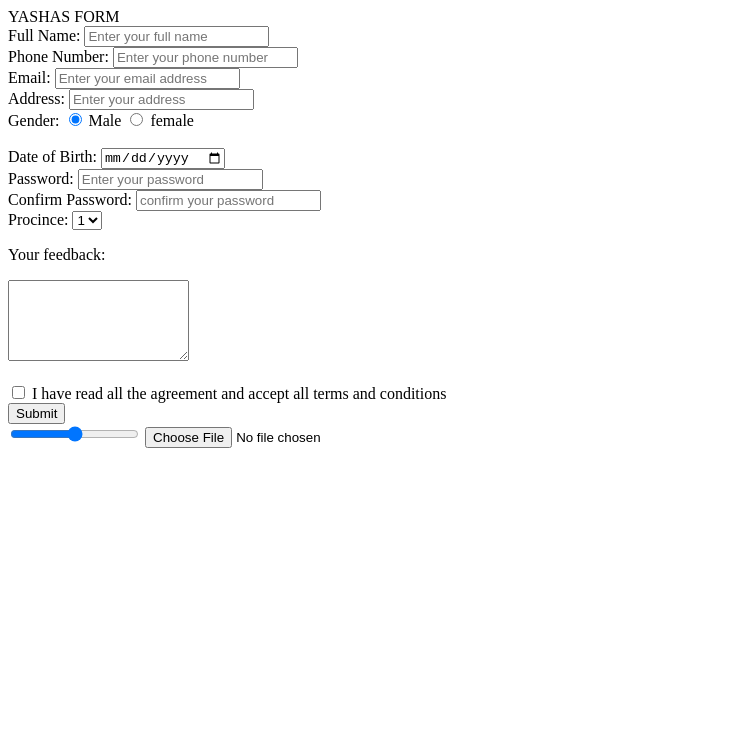
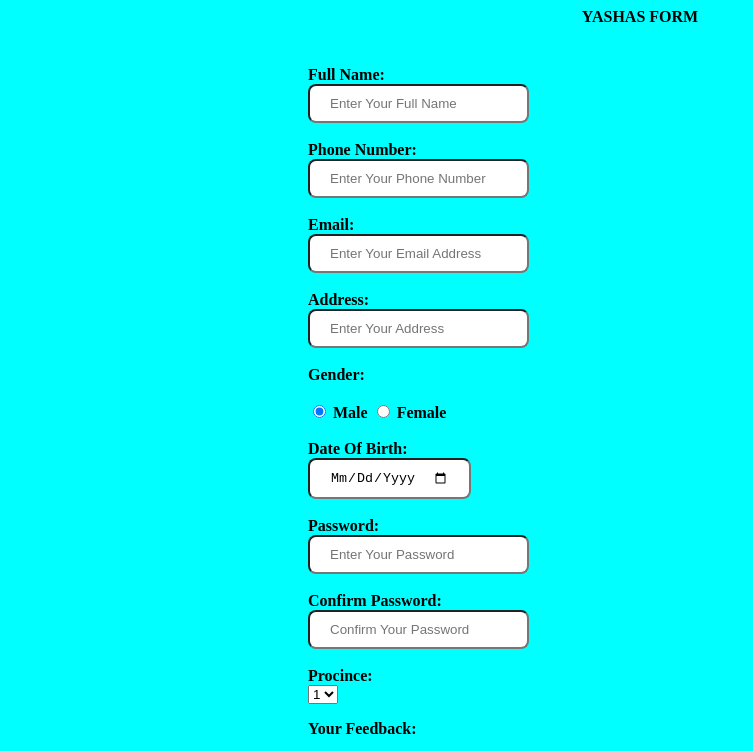
Before and after one commit to prakashmul/MERN, a plain HTML site: page form.html in a window 1280 px wide. Shown: the top 751 px of the page, without its empty margins (0-753 px from the left). Drawn offline with Linux system fonts and the light colour scheme.

Commit message:
form-css

```diff
--- /dev/null
+++ b/form.css
@@ -0,0 +1,21 @@
+body{
+    background-color: aqua;
+    text-transform: capitalize;
+}
+form{
+    font-weight: 700;
+    margin-left: 300px;
+    text-transform: capitalize;
+}
+
+label{
+    display: block;
+    text-transform: capitalize;
+}
+
+input{
+    display: block;
+    border-radius: 8px;
+    text-transform: capitalize;
+    padding: 10px 20px;
+}
--- a/form.html
+++ b/form.html
@@ -1,12 +1,12 @@
 <!DOCTYPE html>
 <html lang="en">
-  <head>
     <meta charset="UTF-8" />
     <meta name="viewport" content="width=device-width, initial-scale=1.0" />
     <title>Form</title>
+    <link rel="stylesheet" href="/form.css">
   </head>
   <body>
-    <div>YASHAS FORM</div>
+    <div style="text-align: center; margin-bottom: 40px; font-weight: 900;">YASHAS FORM</div>
 
     <form action="/signup.html" target="_blank">
       <label for="fullname">Full Name: </label>
@@ -47,11 +47,12 @@
       <br />
       <div>
         <label>Gender:</label>
-        <input type="radio" id="male" checked name="gender" />
-        <label>Male</label>
+        <br>
+        <input style="display: inline;" type="radio" id="male" checked name="gender" />
+        <label style="display: inline;">Male</label>
 
-        <input type="radio" id="female" name="gender" />
-        <label>female</label>
+        <input style="display: inline;" type="radio" id="female" name="gender" />
+        <label style="display: inline;">female</label>
       </div>
       <br />
       <label>Date of Birth:</label>
@@ -89,7 +90,7 @@
       </div>
 
       <p>Your feedback:</p>
-      <textarea type="textbox" id="feedback" rows="5" cols="20"></textarea>
+      <textarea style="border-radius: 8px;" type="textbox" id="feedback" rows="8" cols="40"></textarea>
       <br /><br />
       <input type="checkbox" name="label" required />
       <label
@@ -102,7 +103,7 @@
 
 
 
-    <input type="range">
-    <input type="file">
+    <!-- <input type="range">
+    <input type="file"> -->
   </body>
 </html>
```
